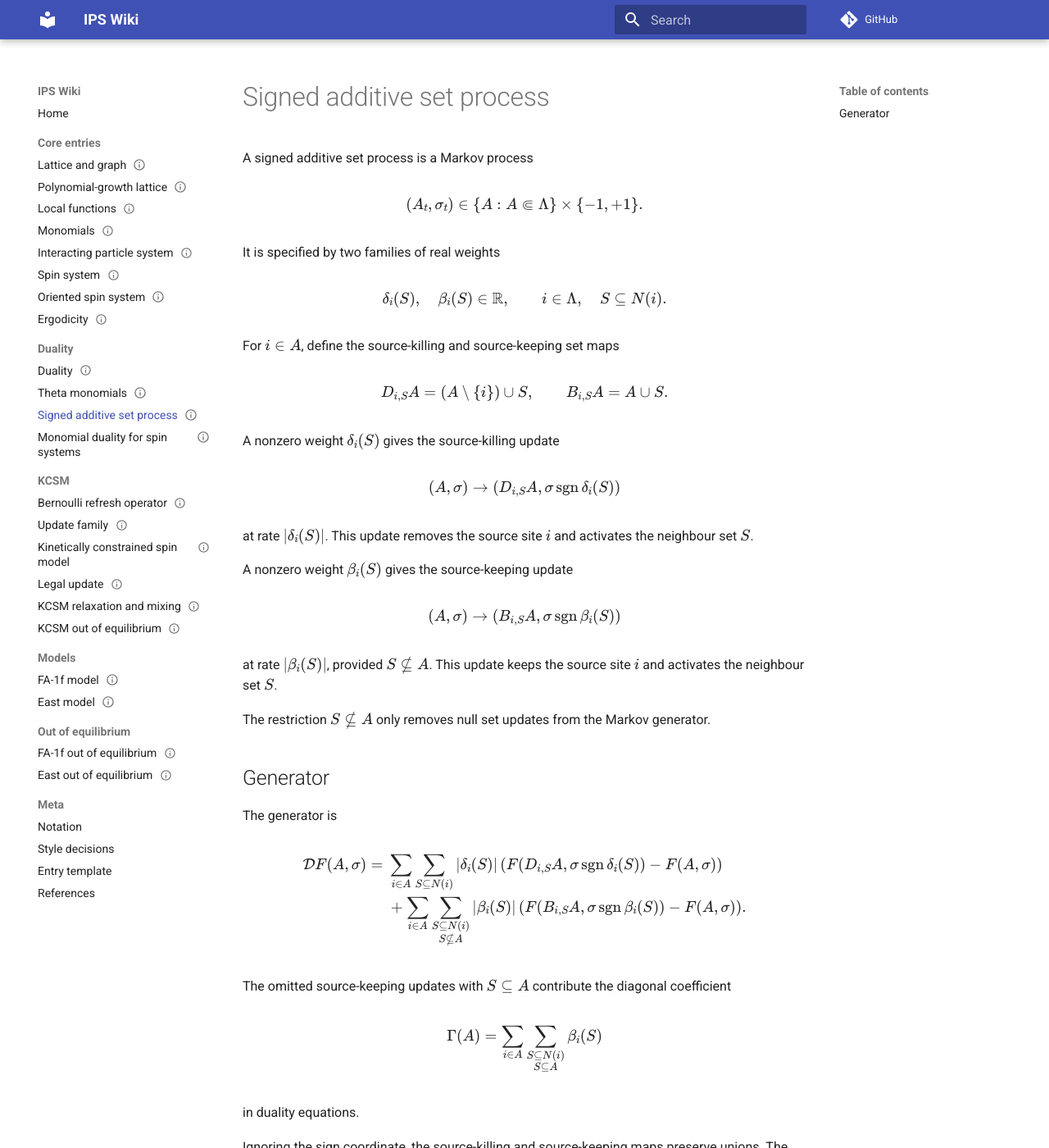
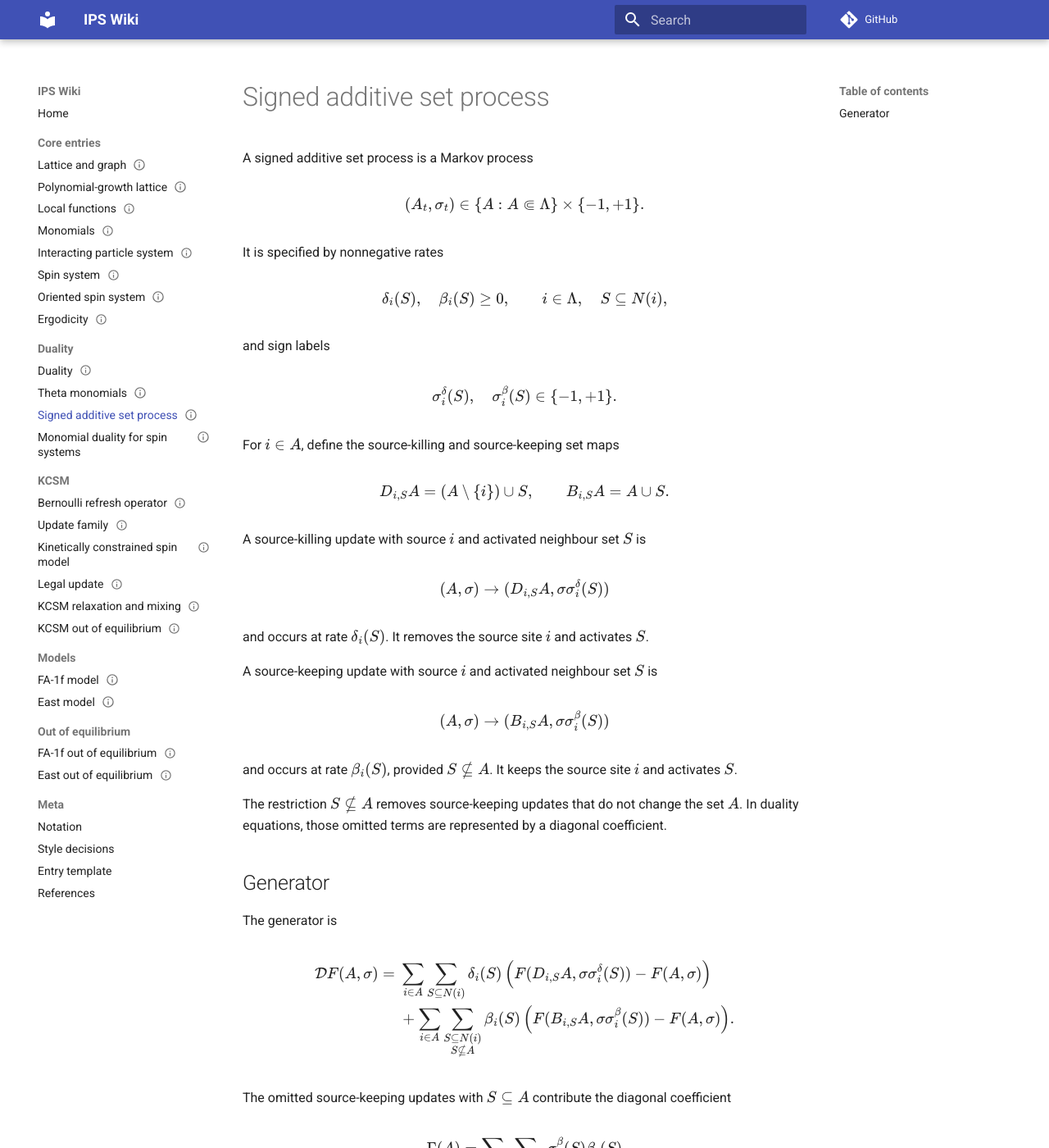
Before and after one commit to maciejgluchowski86-beep/ips-wiki, an MkDocs documentation site: the page built from docs/entries/signed-additive-set-process.md, in a window 1280 px wide and 1400 px high. Shown: the whole window at 82% size. Built offline with MkDocs 1.6.1 and Material for MkDocs 9.7.7, drawn with Linux system fonts in a browser that asks for light colours; comment, search, counter and statistics services are not loaded; some of the changed text lies outside the part shown.

Commit message:
Use nonnegative rates and explicit signs in signed additive set process

```diff
--- a/docs/entries/signed-additive-set-process.md
+++ b/docs/entries/signed-additive-set-process.md
@@ -15,11 +15,17 @@ $$
 (A_t,\sigma_t)\in\{A:A\Subset\Lambda\}\times\{-1,+1\}.
 $$
 
-It is specified by two families of real weights
+It is specified by nonnegative rates
 
 $$
-\delta_i(S),\quad \beta_i(S)\in\R,
-\qquad i\in\Lambda,\quad S\subseteq N(i).
+\delta_i(S),\quad \beta_i(S)\ge0,
+\qquad i\in\Lambda,\quad S\subseteq N(i),
+$$
+
+and sign labels
+
+$$
+\sigma_i^\delta(S),\quad \sigma_i^\beta(S)\in\{-1,+1\}.
 $$
 
 For \(i\in A\), define the source-killing and source-keeping set maps
@@ -30,23 +36,23 @@ D_{i,S}A=(A\setminus\{i\})\cup S,
 B_{i,S}A=A\cup S.
 $$
 
-A nonzero weight \(\delta_i(S)\) gives the source-killing update
+A source-killing update with source \(i\) and activated neighbour set \(S\) is
 
 $$
-(A,\sigma)\to(D_{i,S}A,\sigma\operatorname{sgn}\delta_i(S))
+(A,\sigma)\to(D_{i,S}A,\sigma\sigma_i^\delta(S))
 $$
 
-at rate \(|\delta_i(S)|\). This update removes the source site \(i\) and activates the neighbour set \(S\).
+and occurs at rate \(\delta_i(S)\). It removes the source site \(i\) and activates \(S\).
 
-A nonzero weight \(\beta_i(S)\) gives the source-keeping update
+A source-keeping update with source \(i\) and activated neighbour set \(S\) is
 
 $$
-(A,\sigma)\to(B_{i,S}A,\sigma\operatorname{sgn}\beta_i(S))
+(A,\sigma)\to(B_{i,S}A,\sigma\sigma_i^\beta(S))
 $$
 
-at rate \(|\beta_i(S)|\), provided \(S\not\subseteq A\). This update keeps the source site \(i\) and activates the neighbour set \(S\).
+and occurs at rate \(\beta_i(S)\), provided \(S\not\subseteq A\). It keeps the source site \(i\) and activates \(S\).
 
-The restriction \(S\not\subseteq A\) only removes null set updates from the Markov generator.
+The restriction \(S\not\subseteq A\) removes source-keeping updates that do not change the set \(A\). In duality equations, those omitted terms are represented by a diagonal coefficient.
 
 ## Generator
 
@@ -56,18 +62,18 @@ $$
 \begin{aligned}
 \cD F(A,\sigma)
 ={}&
-\sum_{i\in A}\sum_{S\subseteq N(i)}|\delta_i(S)|
-\left(F(D_{i,S}A,\sigma\operatorname{sgn}\delta_i(S))-F(A,\sigma)\right)\\
+\sum_{i\in A}\sum_{S\subseteq N(i)}\delta_i(S)
+\left(F(D_{i,S}A,\sigma\sigma_i^\delta(S))-F(A,\sigma)\right)\\
 &+
-\sum_{i\in A}\sum_{\substack{S\subseteq N(i)\\ S\not\subseteq A}}|\beta_i(S)|
-\left(F(B_{i,S}A,\sigma\operatorname{sgn}\beta_i(S))-F(A,\sigma)\right).
+\sum_{i\in A}\sum_{\substack{S\subseteq N(i)\\ S\not\subseteq A}}\beta_i(S)
+\left(F(B_{i,S}A,\sigma\sigma_i^\beta(S))-F(A,\sigma)\right).
 \end{aligned}
 $$
 
 The omitted source-keeping updates with \(S\subseteq A\) contribute the diagonal coefficient
 
 $$
-\Gamma(A)=\sum_{i\in A}\sum_{\substack{S\subseteq N(i)\\ S\subseteq A}}\beta_i(S)
+\Gamma(A)=\sum_{i\in A}\sum_{\substack{S\subseteq N(i)\\ S\subseteq A}}\sigma_i^\beta(S)\beta_i(S)
 $$
 
 in duality equations.
```
